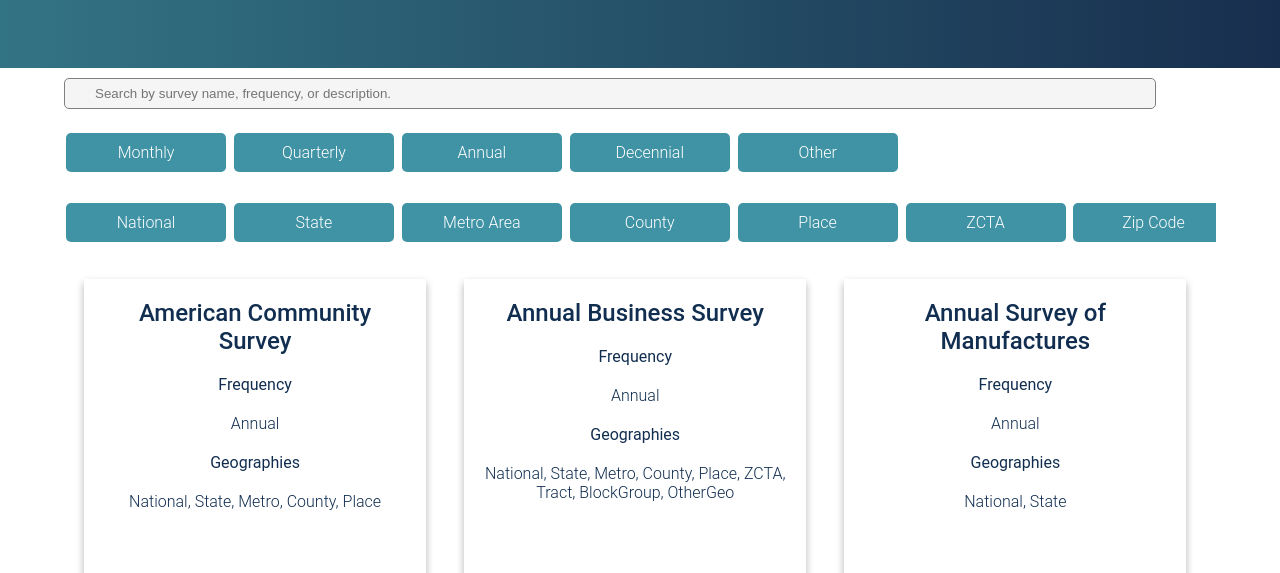
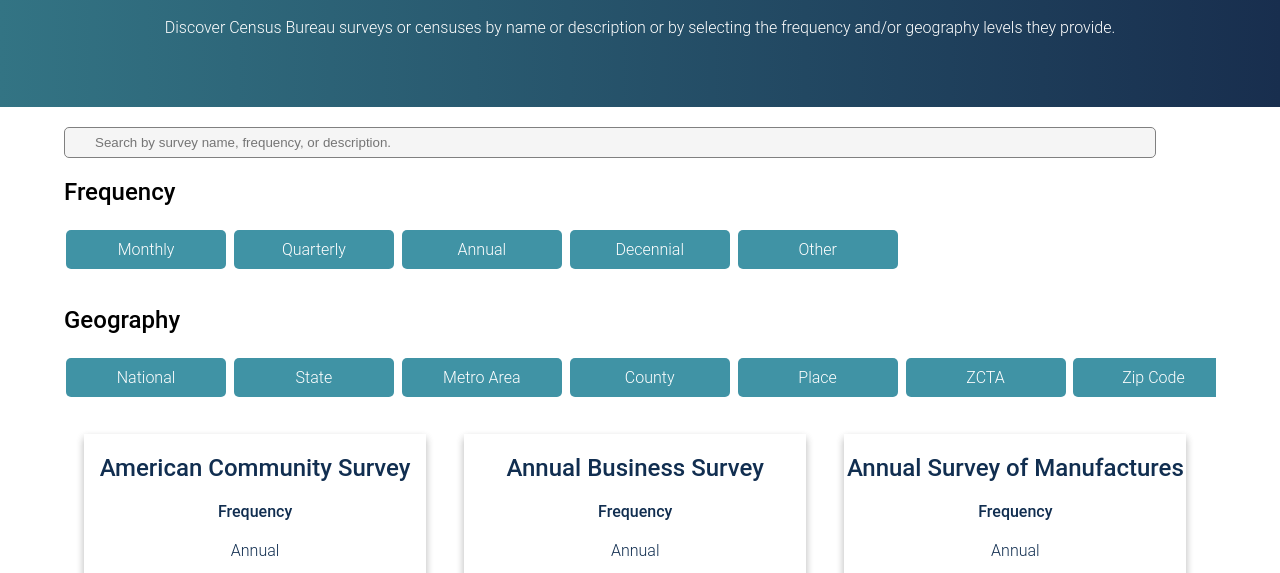
Before and after one commit to amyflo/censussurveys, a plain HTML site: page index.html in a window 1280 px wide. Shown: the part 222-795 px from the top of the page. Drawn offline with nearby package versions, Linux system fonts and the light colour scheme.

Commit message:
Editing card text + adding copy

```diff
--- a/assets/script.js
+++ b/assets/script.js
@@ -173,7 +173,6 @@
 function createItems() {
   var button = "button";
   var center = "center";
-  var cardPadding = "cardPadding";
 
   var $items;
 
--- a/index.html
+++ b/index.html
@@ -14,16 +14,18 @@
   </div>
 
   <div class="hero">
-    <h1 style=>U.S. Census Bureau Survey Explorer</h1>
-</div>
+    <h1>U.S. Census Bureau Survey Explorer</h1>
+    <p style="text-align: center;">Discover Census Bureau surveys or censuses by name or description or by selecting the frequency and/or geography levels they provide.</p>
+  </div>
 
-
-
+  <section>
   <div class="wrapper">
     <input class="quicksearch" placeholder="Search by survey name, frequency, or description." type="text">
   </div>
 
   <!--FREQUENCIES-->
+
+  <h2>Frequency</h2>
   <div class="wrapper ">
     <div class="scrolls">
       <div class="btn-group">
@@ -57,6 +59,7 @@
   </div>
 
   <!--GEOGRAPHIES-->
+  <h2>Geography</h2>
   <div class="wrapper">
     <div class="scrolls">
       <div class="btn-group">
@@ -121,6 +124,7 @@
 
   <div class="container" id="container">
   </div>
+  </section>
 
 <!--SCRIPTS-->
 <script src="https://code.jquery.com/jquery-2.2.4.min.js"></script>
--- a/style.css
+++ b/style.css
@@ -69,22 +69,25 @@
   margin: auto;
 }
 
+section{
+  width: 90%;
+  margin: auto;
+  padding: 20px;
+}
 /* SCROLLS */
 .wrapper {
   margin: auto;
-  padding: 10px;
   text-align: center;
   position: relative;
   -webkit-border-radius: 5px;
   -moz-border-radius: 5px;
   border-radius: 5px;
-  width: 90%;
 }
 
 .scrolls {
   overflow-x: scroll;
   overflow-y: hidden;
-  height: 50px;
+  height: 60px;
   white-space:nowrap
 }
 
@@ -104,7 +107,7 @@
 .container {
   margin: auto;
   position: relative;
-  width: 90%;
+  width: 100%;
 }
 
 @media screen and (min-width: 800px) and (max-width: 1000px) {
@@ -183,12 +186,11 @@
 h2{
   font-size: 1.5em;
   font-weight: 500;
-  margin: 20px;
 }
 
 h3{
   font-size: 16px;
-  font-weight: 400;
+  font-weight: 500;
 }
 
 p {
```
